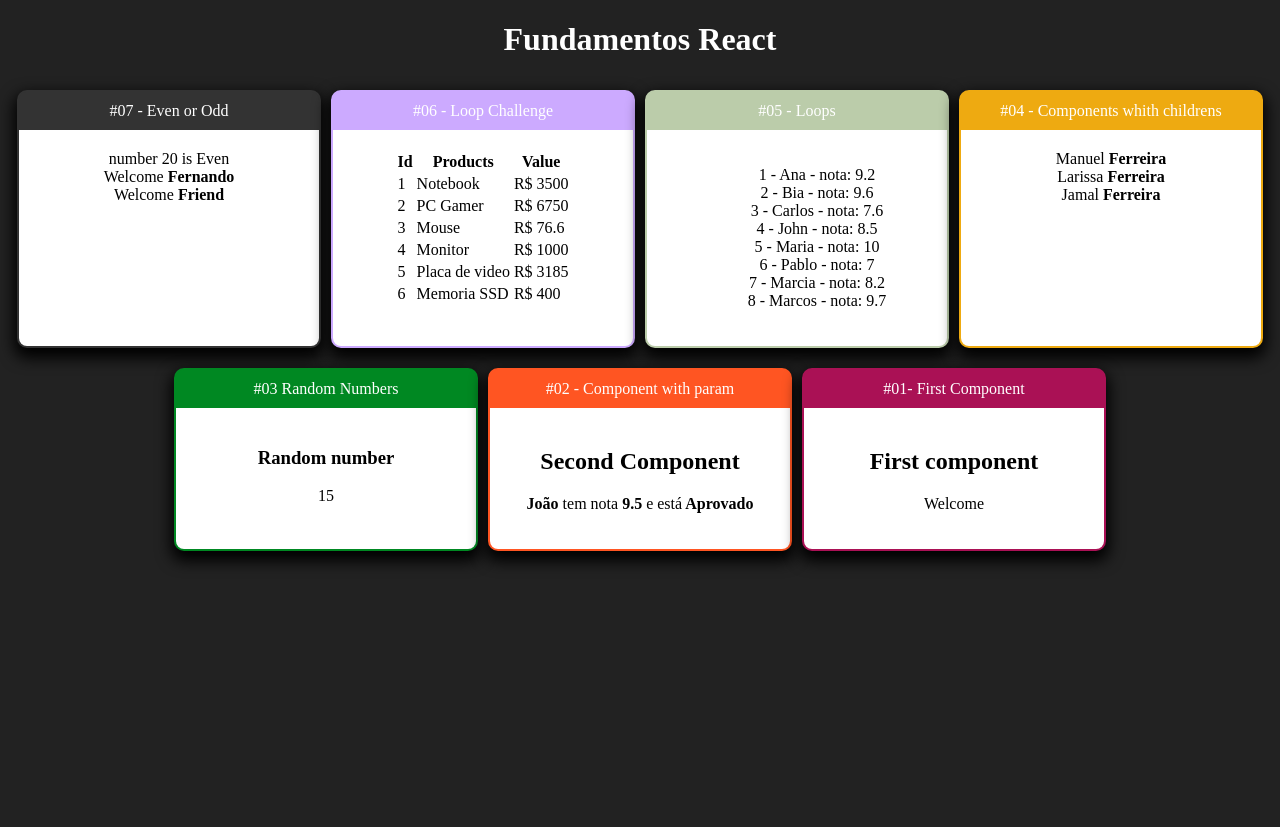
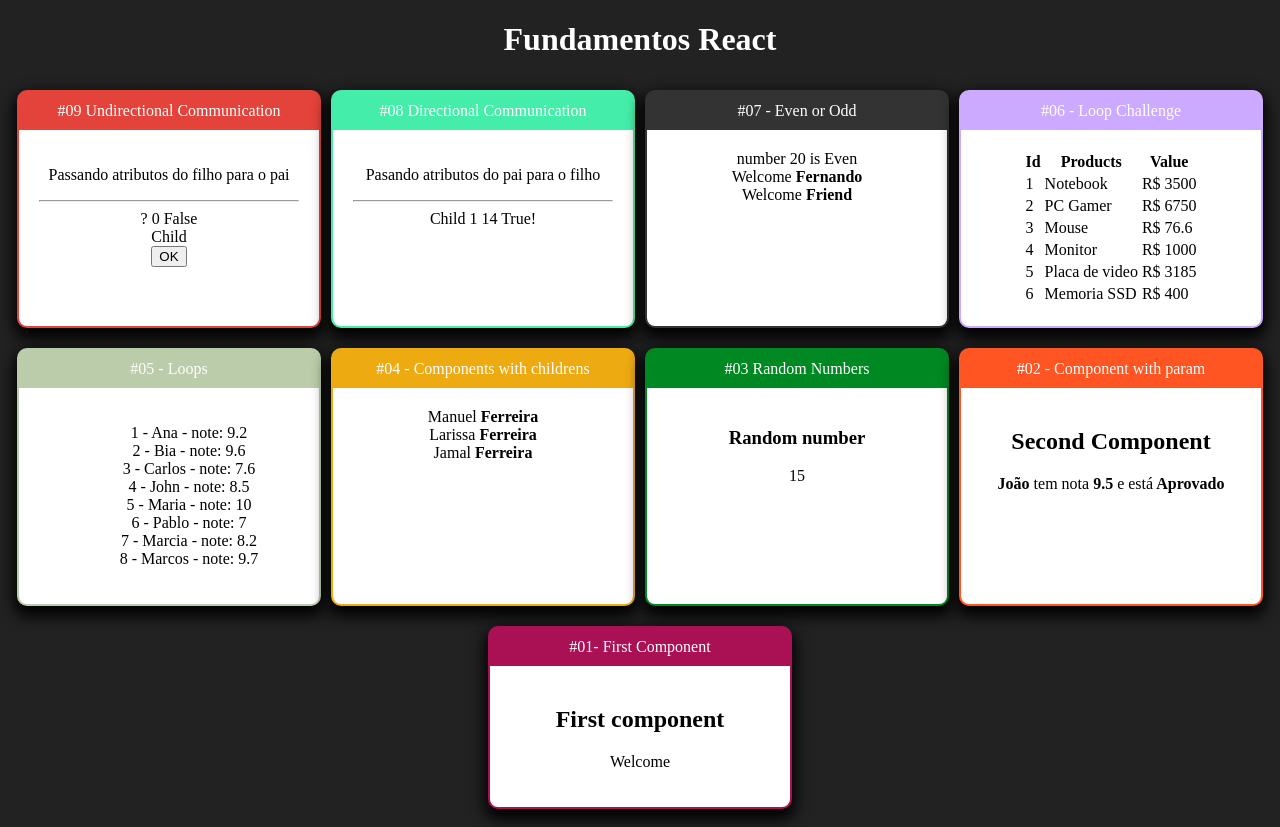
Before and after one commit to alan-pascke/fundamentos-react, a React (Create React App) app: page / in a window 1280 px wide. Before the commit the page ends 800 px from the top, so only its background shows below. Built offline with nearby package versions, Linux system fonts and the light colour scheme.

Commit message:
Card de comunicação direta e indireta

```diff
--- a/src/App.jsx
+++ b/src/App.jsx
@@ -11,16 +11,27 @@ import StudendsList from "./components/loops/StudendsList";
 import ProductsTab from "./components/loops/ProductsTab";
 import EvenOrOdd from "./components/conditional/EvenOrOdd";
 import UserInfo from "./components/conditional/UserInfo";
-
+import Direct from "./components/communication/Direct";
+import Undirect from "./components/communication/Undirect";
 
 export default () =>{
     return (
         <div className='App'>
             <h1>Fundamentos React</h1>
             <div className="Cards">
+                <Card title='#09 Undirectional Communication' color='#E3433A'>
+                <p>Passando atributos do filho para o pai</p>
+                <hr/>
+                <Undirect></Undirect>
+                </Card>
+                <Card title='#08 Directional Communication' color='#4EA'>
+                    <p>Pasando atributos do pai para o filho</p>
+                    <hr/>
+                    <Direct></Direct>
+                </Card>
                 <Card title='#07 - Even or Odd' color='#333'>
                     <EvenOrOdd number={20}></EvenOrOdd>
-                    <UserInfo user={{ name:'Fernando'}}></UserInfo>
+                    <UserInfo user={{name:'Fernando'}}></UserInfo>
                     <UserInfo></UserInfo>
                 </Card>
                 <Card title='#06 - Loop Challenge' color='#CAF'>
@@ -29,13 +40,12 @@ export default () =>{
                 <Card title='#05 - Loops' color='#BCA'>
                     <StudendsList></StudendsList>
                 </Card>
-                <Card title='#04 - Components whith childrens' color='#EA1'>
+                <Card title='#04 - Components with childrens' color='#EA1'>
                     <Family lastname='Ferreira'>
                         <FamilyMember name='Manuel' />
                         <FamilyMember name='Larissa' />
                         <FamilyMember name='Jamal' />
                     </Family>
-
                 </Card>
                 <Card title='#03 Random Numbers' color='#082'>
                     <Random min={0} max={50}/>
--- /dev/null
+++ b/src/components/communication/Direct.jsx
@@ -0,0 +1,11 @@
+/* eslint-disable import/no-anonymous-default-export */
+import React from "react";
+import DirectChild from "./DirectChild";
+
+export default props =>{
+    return (
+        <div>
+            <DirectChild text='Child 1 ' number={14} bool={true}></DirectChild>
+        </div>
+    )
+}
--- /dev/null
+++ b/src/components/communication/DirectChild.jsx
@@ -0,0 +1,14 @@
+/* eslint-disable import/no-anonymous-default-export */
+import React from "react"
+
+export default props =>{
+    return (
+        <div>
+            <div>
+                <span>{props.text} </span>
+                <span>{props.number} </span>
+                <span>{props.bool ? 'True' : 'False'}! </span>
+            </div>
+        </div>
+    )
+}
--- /dev/null
+++ b/src/components/communication/Undirect.jsx
@@ -0,0 +1,29 @@
+/* eslint-disable import/no-anonymous-default-export */
+import React, {useState} from "react";
+import UndirectChild from "./UndirectChild";
+
+export default props => {
+
+    const [name, setName] = useState('?');
+    const [age, setAge] = useState(0)
+    const [nerd, setNerd] = useState(false)
+
+    function information(name, age, nerd){
+        setName(name)
+        setAge(age)
+        setNerd(nerd)
+    }
+
+
+
+    return (
+        <div>
+            <div>
+                <span>{name} </span>
+                <span> {age} </span>
+                <span> {nerd ? 'true' : 'False'}</span>
+            </div>
+            <UndirectChild whenClick={information}/>
+        </div>
+    )
+}
--- /dev/null
+++ b/src/components/communication/UndirectChild.jsx
@@ -0,0 +1,17 @@
+/* eslint-disable import/no-anonymous-default-export */
+import React from "react";
+
+export default (props) => {
+
+    const generateAge = () => parseInt(Math.random() * (20)) + 50
+
+
+    return(
+        <div>
+            <div>Child</div>
+            <button onClick={() => props.whenClick('John',generateAge(),true)}>
+                OK
+            </button>
+        </div>
+    )
+}
--- a/src/components/loops/StudendsList.jsx
+++ b/src/components/loops/StudendsList.jsx
@@ -11,7 +11,7 @@ export default () => {
     const list = students.map(student =>{
         return (
             <li key={student.id}>
-                {student.id} - {student.name} - nota: {student.nota}
+                {student.id} - {student.name} - note: {student.note}
             </li>
         )
     })
--- a/src/data/students.js
+++ b/src/data/students.js
@@ -1,11 +1,11 @@
 /* eslint-disable import/no-anonymous-default-export */
 export default [
-    {id: 1, name: 'Ana', nota: 9.2 },
-    {id: 2, name: 'Bia', nota: 9.6 },
-    {id: 3, name: 'Carlos', nota: 7.6 },
-    {id: 4, name: 'John', nota: 8.5 },
-    {id: 5, name: 'Maria', nota: 10.0 },
-    {id: 6, name: 'Pablo', nota: 7.0 },
-    {id: 7, name: 'Marcia', nota: 8.2 },
-    {id: 8, name: 'Marcos', nota: 9.7 },
+    {id: 1, name: 'Ana', note: 9.2 },
+    {id: 2, name: 'Bia', note: 9.6 },
+    {id: 3, name: 'Carlos', note: 7.6 },
+    {id: 4, name: 'John', note: 8.5 },
+    {id: 5, name: 'Maria', note: 10.0 },
+    {id: 6, name: 'Pablo', note: 7.0 },
+    {id: 7, name: 'Marcia', note: 8.2 },
+    {id: 8, name: 'Marcos', note: 9.7 },
 ]
```
